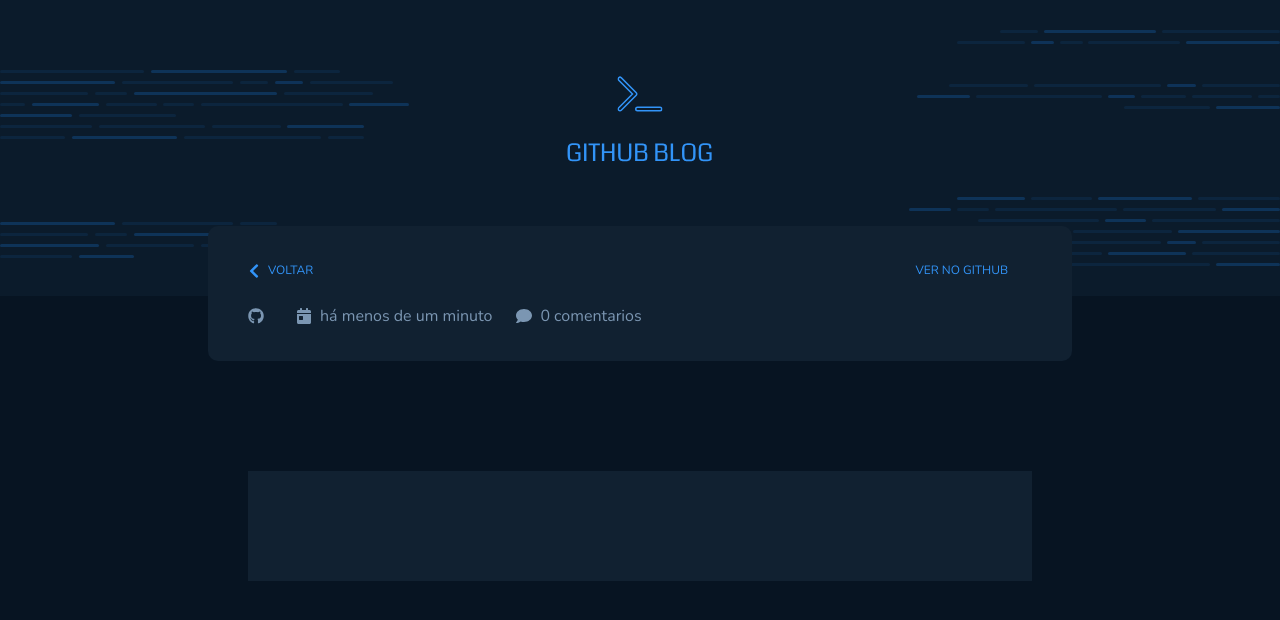
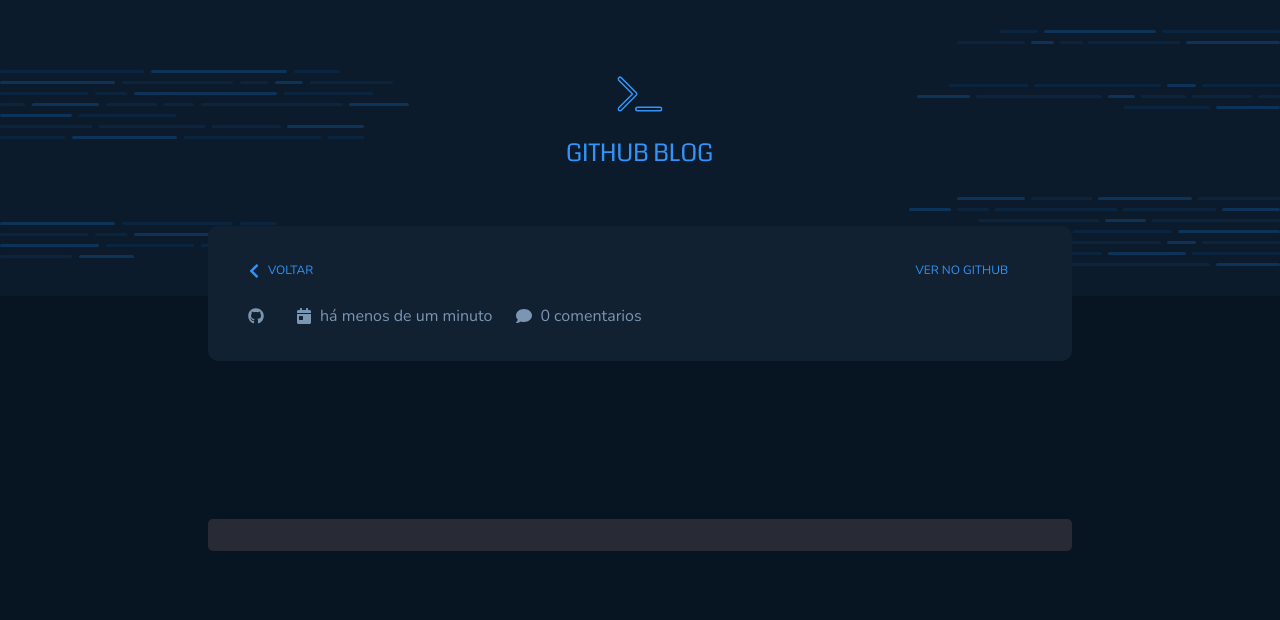
Before and after one commit to gabislera/Github-blog, a React (Vite) app: page /post/1 in a window 1280 px wide. Shown: the top 620 px of the page. Built offline with nearby package versions, Linux system fonts and the light colour scheme; no server answers; some icons are missing.

Commit message:
codeblockstyles modified

```diff
--- a/package.json
+++ b/package.json
@@ -11,14 +11,17 @@
   },
   "dependencies": {
     "@rocketseat/eslint-config": "^2.1.0",
+    "@types/react-syntax-highlighter": "^15.5.7",
     "@types/styled-components": "^5.1.26",
     "axios": "^1.4.0",
     "date-fns": "^2.30.0",
+    "parse-numeric-range": "^1.3.0",
     "react": "^18.2.0",
     "react-dom": "^18.2.0",
     "react-icons": "^4.10.1",
     "react-markdown": "^8.0.7",
     "react-router-dom": "^6.15.0",
+    "react-syntax-highlighter": "^15.5.0",
     "remark-gfm": "^3.0.1",
     "router": "^1.3.8",
     "styled-components": "^6.0.7"
--- a/src/pages/Post/index.tsx
+++ b/src/pages/Post/index.tsx
@@ -1,11 +1,12 @@
 import { useParams } from "react-router-dom";
 import { PostHeader } from "./components/PostHeader";
-import { CodeContent, PostContainer, PostContent } from "./styles";
+import { CodeBlockStyled, PostContainer, PostContent } from "./styles";
 import { useEffect, useState } from "react";
 import { api } from "../../services/api";
 import { UserProps, PostProps } from '../Home'
 import ReactMarkdown from 'react-markdown'
 import remarkGfm from 'remark-gfm'
+import { dracula } from 'react-syntax-highlighter/dist/esm/styles/prism'; // Escolha um estilo de destaque de sintaxe
 
 export interface CompletePost extends PostProps {
   user: UserProps
@@ -35,6 +36,7 @@
   const [post, setPost] = useState<CompletePost>(initialPost)
   const { id } = useParams()
 
+
   const userName = 'gabislera'
   const repoName = 'Github-blog' // may change to context in future
 
@@ -47,23 +49,27 @@
     fetchPost()
   }, [])
 
+
+  const regex = /`([^`]*)`/g;
+  const matches = post.body.match(regex) || [];
+  const codeBlocks = matches.map((match) => match.slice(1, -1));
+  const processedBody = post.body.replace(regex, '');
+
   return (
     <PostContainer>
       <PostHeader data={post} />
 
       <PostContent>
-
         <ReactMarkdown className="react-markdown" remarkPlugins={[remarkGfm]}>
-          {post.body}
-
+          {processedBody}
         </ReactMarkdown>
-
-        <CodeContent>
-
-        </CodeContent>
+      </PostContent>
 
 
-      </PostContent>
+      <CodeBlockStyled language="javascript" style={dracula}>
+        {codeBlocks}
+      </CodeBlockStyled>
+
     </PostContainer>
   )
 }
--- a/src/pages/Post/styles.ts
+++ b/src/pages/Post/styles.ts
@@ -1,4 +1,13 @@
 import { styled } from "styled-components";
+import { Prism as SyntaxHighlighter } from 'react-syntax-highlighter';
+
+export const CodeBlockStyled = styled(SyntaxHighlighter)`
+  background: ${({ theme }) => theme.colors['base-post']};
+  padding: 1rem;
+  border-radius: 4px;
+  margin: 16px 0;
+  overflow-x: auto;
+`;
 
 export const PostContainer = styled.div`
   max-width: 54rem;
@@ -15,9 +24,9 @@
     hyphens: "auto",
   }
 
+
   a {
   color: ${({ theme }) => theme.colors['blue']};
-
   }
 `
 
--- a/src/styles/themes/default.ts
+++ b/src/styles/themes/default.ts
@@ -13,5 +13,18 @@
     'base-background': '#071422',
     'base-input': '#040F1A',
 
+
+    title: "#E7EDF4",
+    subtitle: "#C4D4E3",
+    text: "#AFC2D4",
+    span: "#7B96B2",
+    label: "#3A536B",
+    border: "#1C2F41",
+    post: "#112131",
+    profile: "#0B1B2B",
+    background: "#071422",
+    input: "#040F1A",
+    markdownCodeText: "#D5DCE3",
+
   },
 } as const
```
Also changed, not shown: 1 other file (tests, documents, lock files or other folders).
